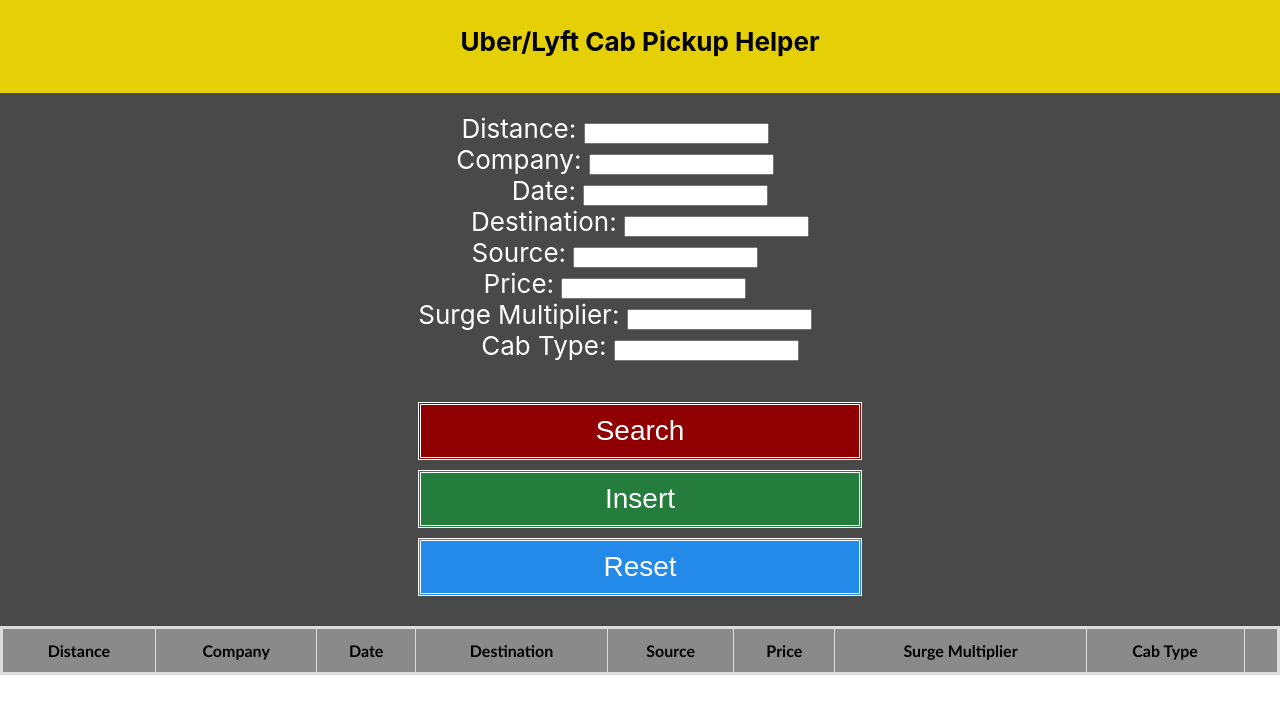
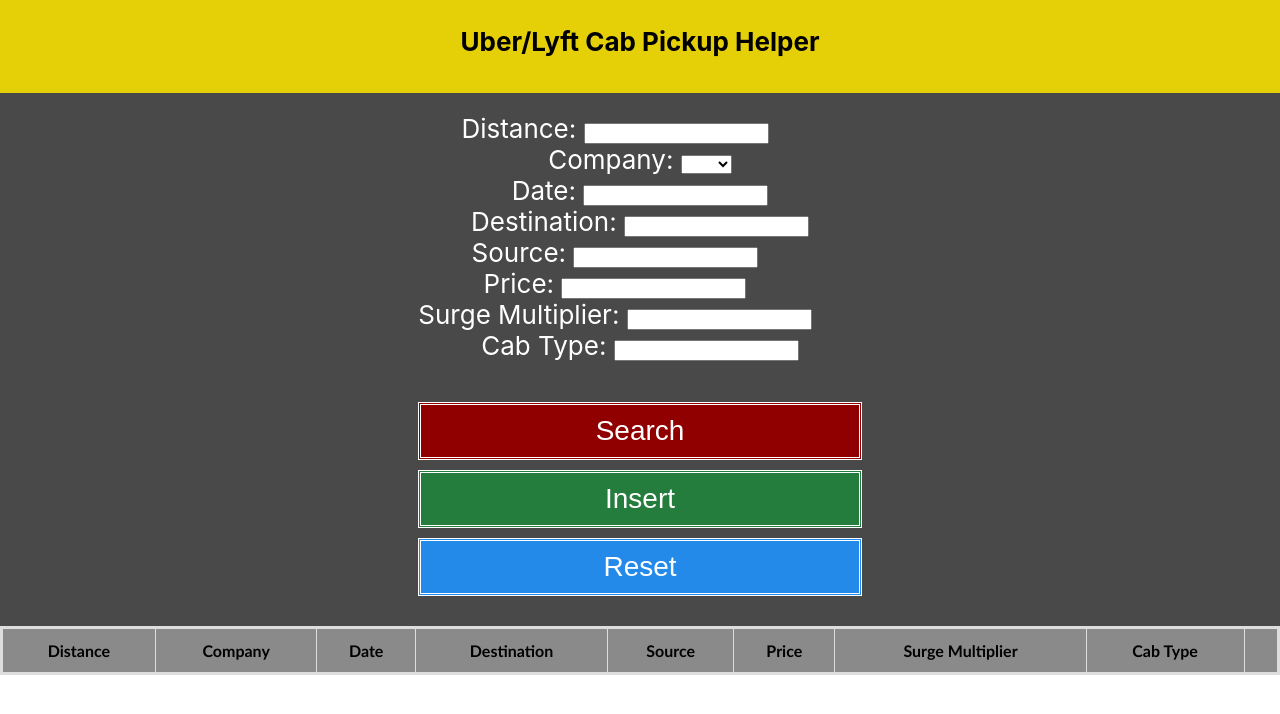
Before and after one commit to Miguel9r/CS180, a React (Create React App) app in the folder src/client/: page / in a window 1280 px wide. Shown: the top 714 px of the page. Built offline with nearby package versions, Linux system fonts and the light colour scheme; no server answers.

Commit message:
Implemented DropDown for Company.

```diff
--- a/src/client/src/App.js
+++ b/src/client/src/App.js
@@ -266,8 +266,11 @@
           </div>
           <div>
           <label>Company: </label>
-          <input type="text" name="Company" id="Company"
-            onChange={e => this.setCompany(e)}/>
+          <select value={this.state.value} onChange={e => this.setCompany(e)}>
+            <option selected-value=""></option>
+            <option value="Uber">Uber</option>
+            <option value="Lyft">Lyft</option>
+          </select>
           </div>
           <div>
           <label>Date: </label>
@@ -306,7 +309,6 @@
         <button onClick={e => this.setState({ post: e.target.value })} type="submit" value="add" class="block-2">Insert</button>
         <input class="block-3" type="reset" value="Reset"/>
         </form>
-
         </header>
         <Popup
           open={this.state.openEdit}
--- a/src/package.json
+++ b/src/package.json
@@ -8,9 +8,11 @@
   },
   "dependencies": {
     "body-parser": "^1.18.3",
-    "express": "^4.16.4"
+    "express": "^4.16.4",
+    "react-dropdown": "^1.7.0",
+    "react-native-material-dropdown": "^0.11.1"
   },
   "devDependencies": {
-    "concurrently": "^4.0.1"
+    "concurrently": "^5.2.0"
   }
 }
```
Also changed, not shown: 2 other files (tests, documents, lock files or other folders).
